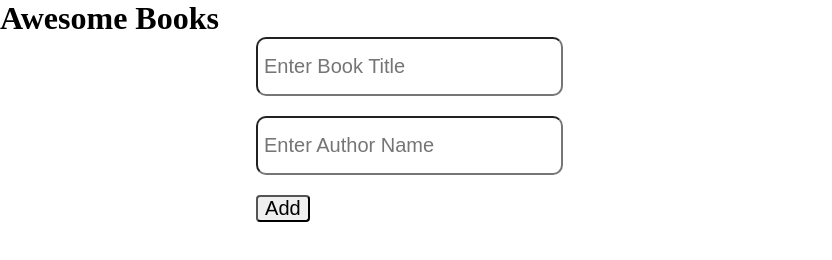
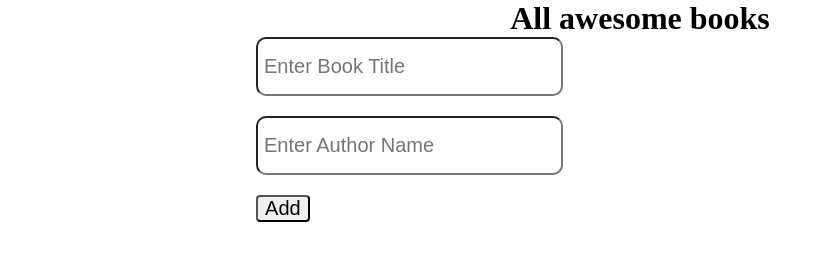
Before and after one commit to hamzaw9/bookListManager, a website: page index.html in a window 1280 px wide. Shown: the whole page, without its empty margins (0-832 px from the left). Drawn offline with Linux system fonts and the light colour scheme.

Commit message:
Style main heading

```diff
--- a/index.html
+++ b/index.html
@@ -7,7 +7,7 @@
     <title>Book List Manager</title>
   </head>
   <body>
-    <h1>Awesome Books</h1>
+    <h1>All awesome books</h1>
 
     <section id="book-list"></section>
 
--- a/style.css
+++ b/style.css
@@ -6,6 +6,10 @@
 
 button {
   cursor: pointer;
+}
+
+h1 {
+  text-align: center;
 }
 
 .book-container {
```
